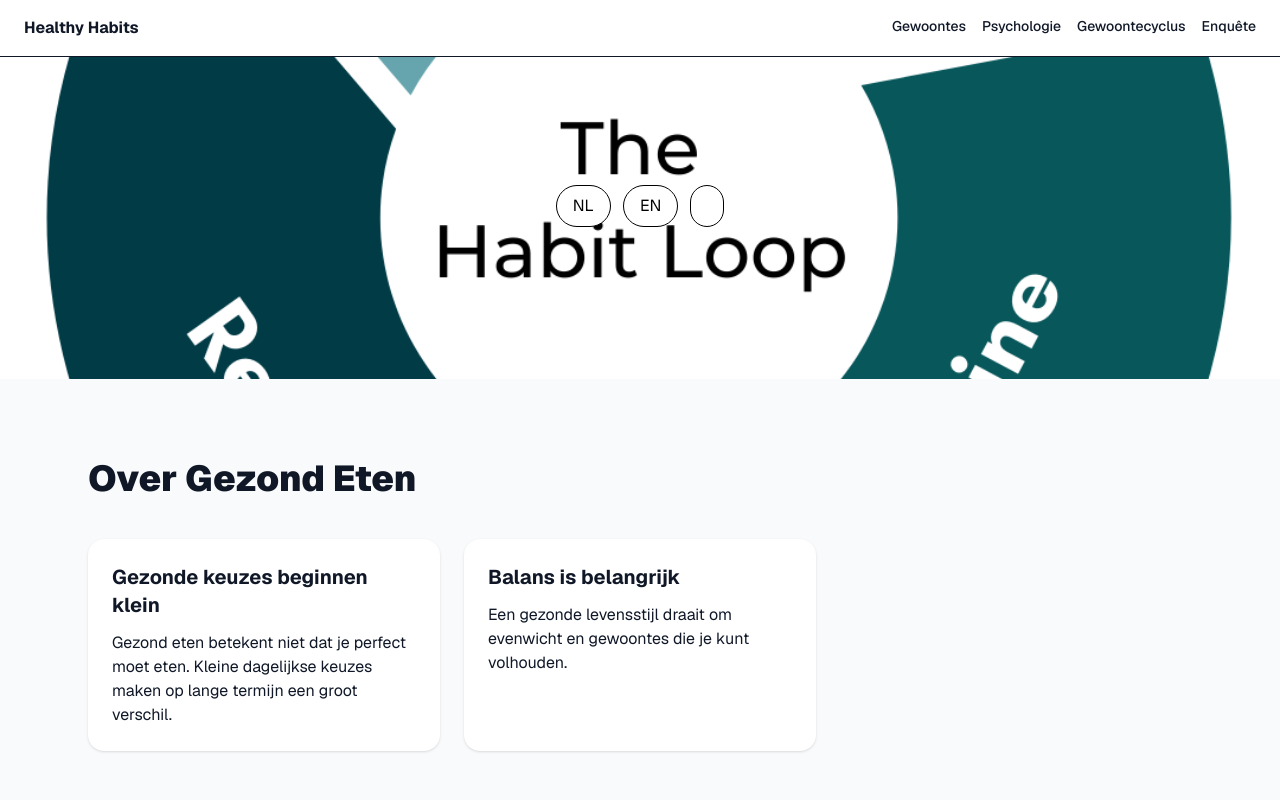
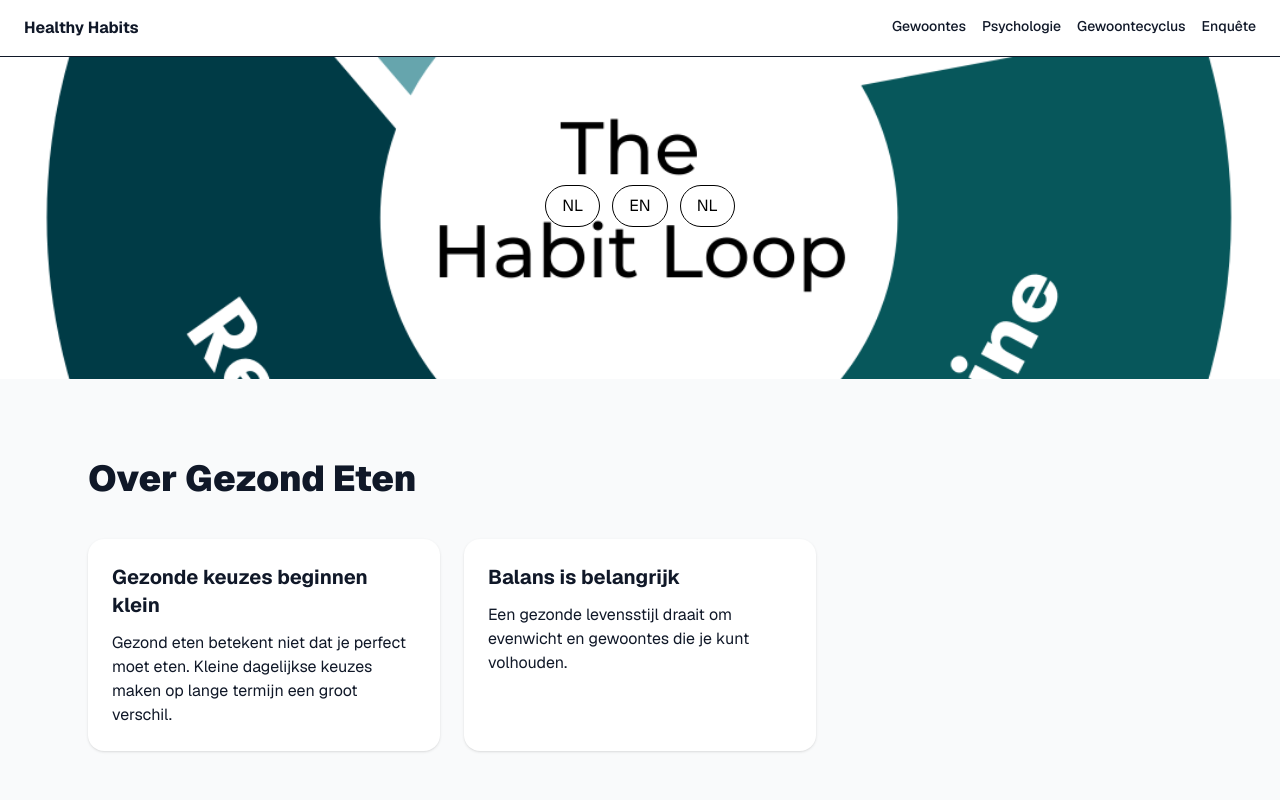
Before and after one commit to toubahmansoor16-sys/healthy-habits-sushi, a Next.js app: page / in a window 1280 px wide. Shown: the top 800 px of the page. Built offline with nearby package versions, Linux system fonts and the light colour scheme; no server answers.

Commit message:
update website

```diff
--- a/app/page.tsx
+++ b/app/page.tsx
@@ -199,7 +199,9 @@ const challengeBadge =
       <button
         onClick={() => setLang("nl")}
         className="px-4 py-2 bg-white text-black border rounded-full"
-      ></button>
+      >
+        NL
+      </button>
     </div>
   </div>
 </section>
```
